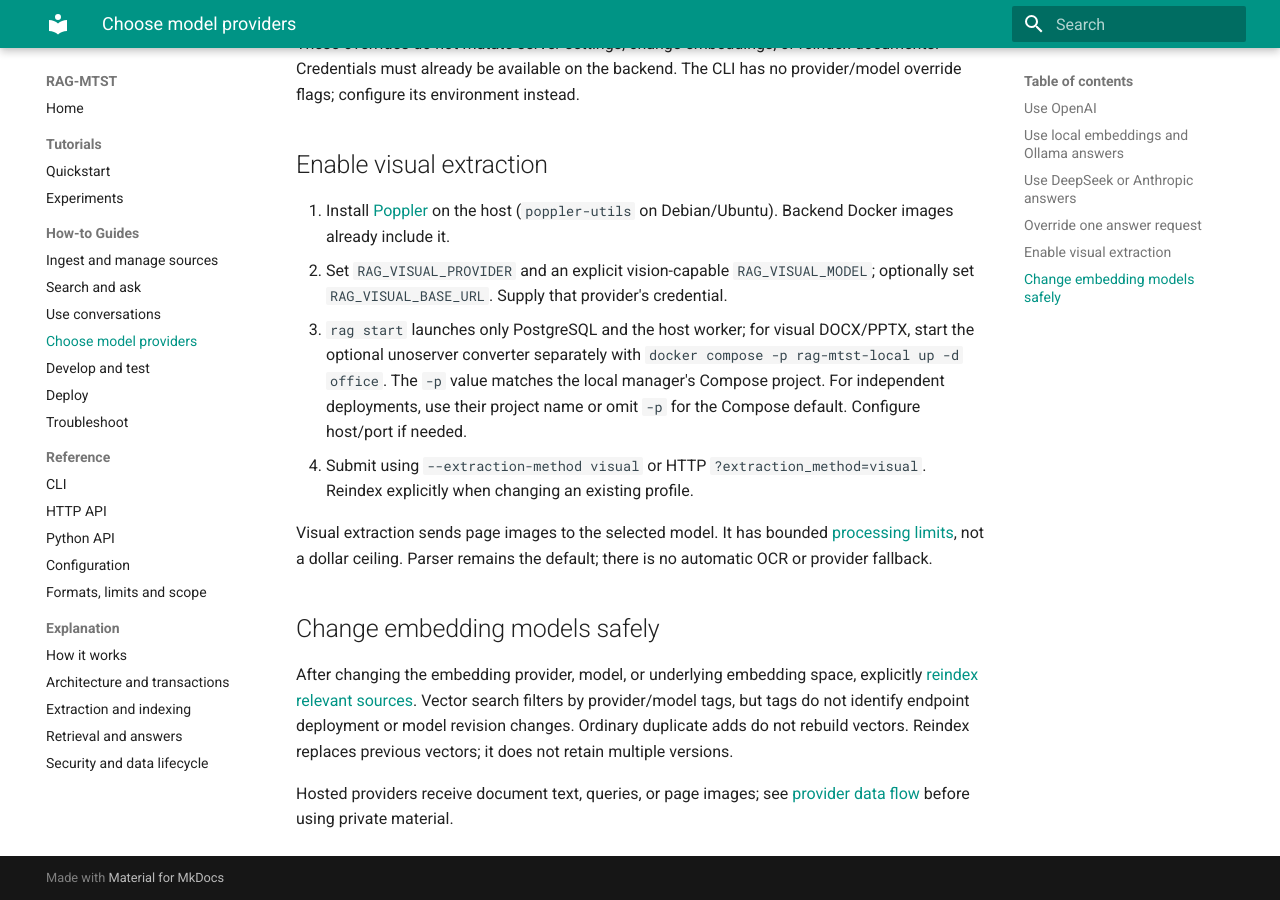
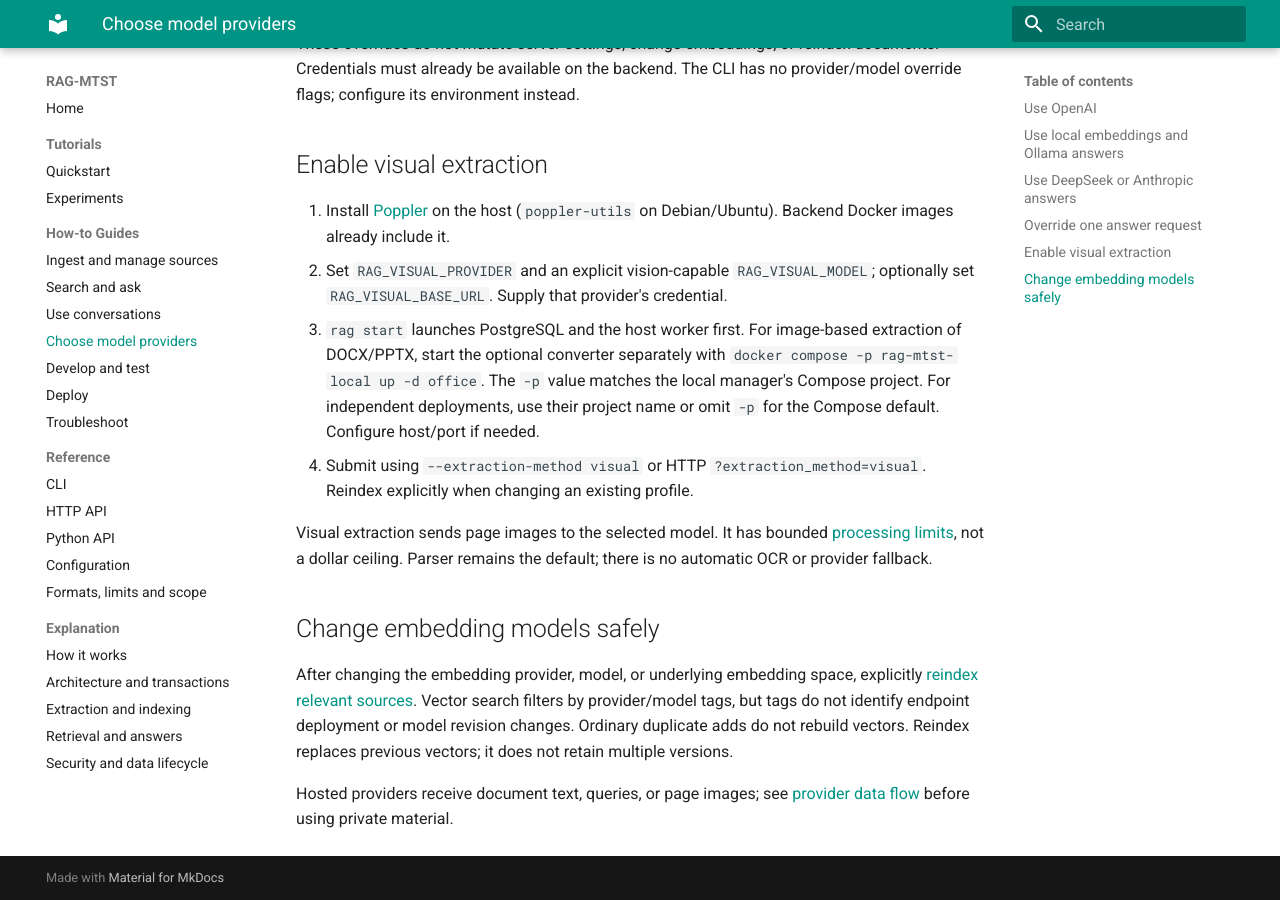
Before and after one commit to richard-costa/rag-mtst, an MkDocs documentation site: the page built from docs/how-to/providers.md, in a window 1280 px wide and 900 px high, scrolled down 1758 px. Built offline with MkDocs 1.6.1 and Material for MkDocs 9.7.7, drawn with Linux system fonts in a browser that asks for light colours.

Commit message:
docs: clarify DOCX/PPTX converter is only for image extraction

```diff
--- a/docs/how-to/providers.md
+++ b/docs/how-to/providers.md
@@ -86,8 +86,8 @@ no provider/model override flags; configure its environment instead.
    already include it.
 2. Set `RAG_VISUAL_PROVIDER` and an explicit vision-capable `RAG_VISUAL_MODEL`;
    optionally set `RAG_VISUAL_BASE_URL`. Supply that provider's credential.
-3. `rag start` launches only PostgreSQL and the host worker; for visual
-   DOCX/PPTX, start the optional unoserver converter separately with
+3. `rag start` launches PostgreSQL and the host worker first. For
+   image-based extraction of DOCX/PPTX, start the optional converter separately with
    `docker compose -p rag-mtst-local up -d office`. The `-p` value matches
    the local manager's Compose project. For independent deployments, use their
    project name or omit `-p` for the Compose default. Configure host/port if needed.
```
